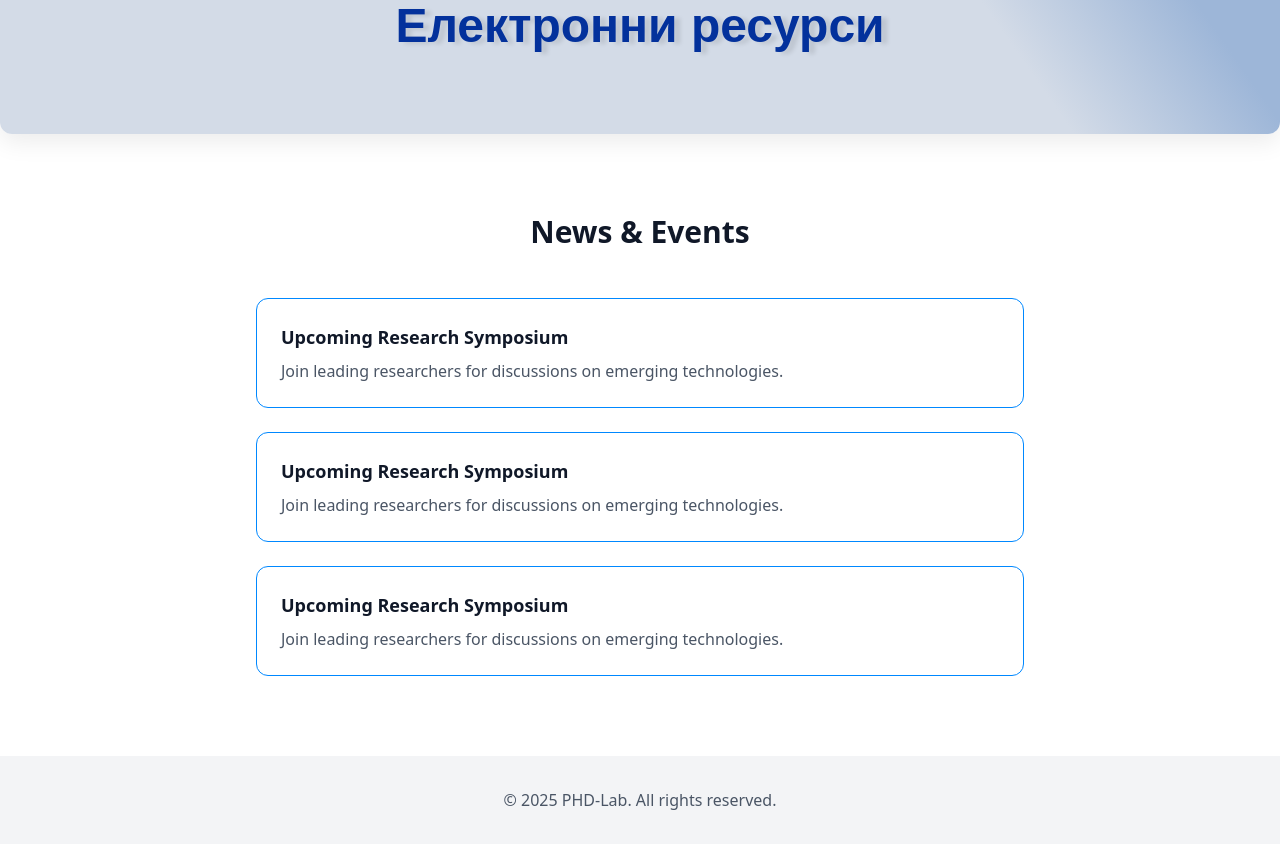
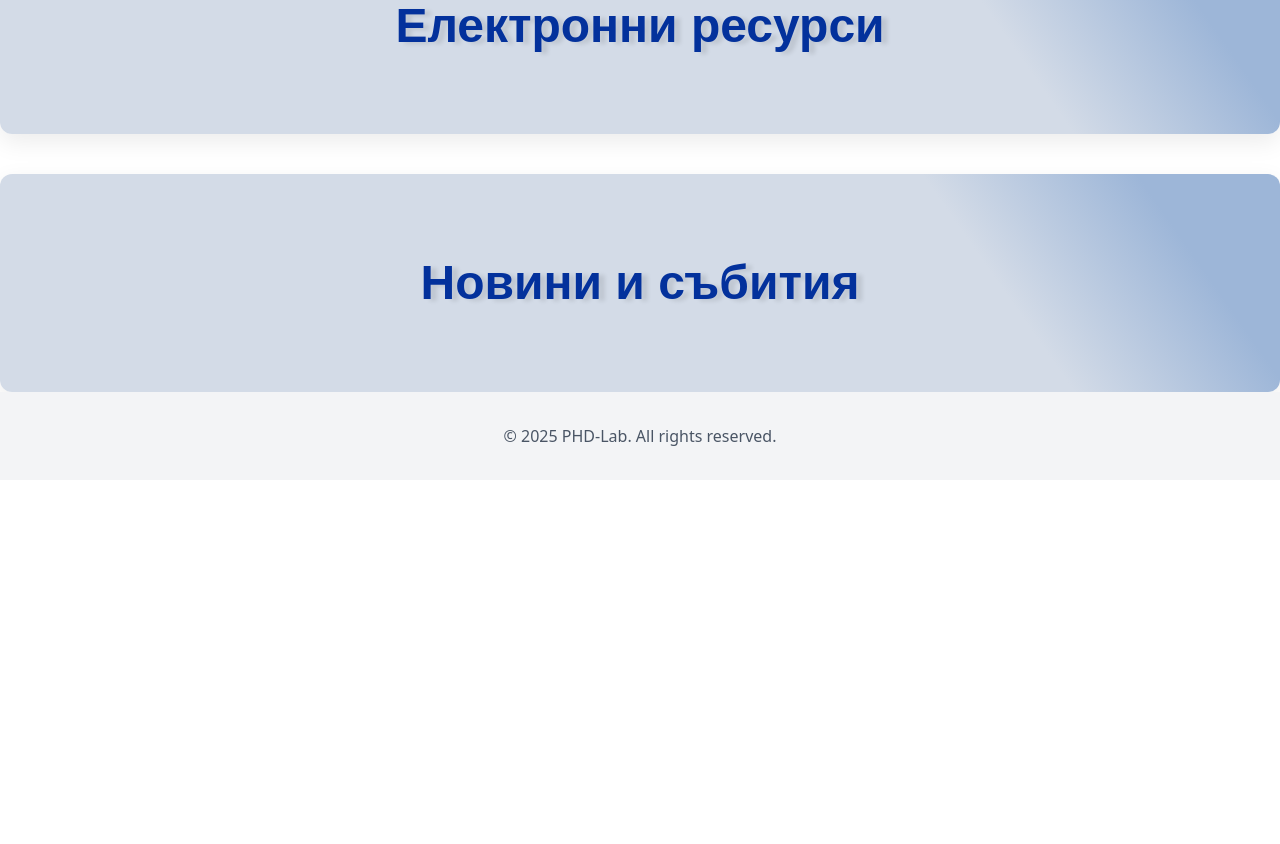
Before and after one commit to VUTP-University/phd-lab-utp, a React (Vite) app in the folder frontend/: page / in a window 1280 px wide. Shown: the part 1480-2324 px from the top of the page. After the commit the page ends 1960 px from the top, so only its background shows below. Built offline with nearby package versions, Linux system fonts and the light colour scheme; no server answers; a web font is replaced by a local one.

Commit message:
added news & events

```diff
--- a/frontend/src/components/Landing/Documents.jsx
+++ b/frontend/src/components/Landing/Documents.jsx
@@ -11,8 +11,6 @@ export default function Documents() {
         <h2 className="text-3xl font-bold text-center primary_text mb-10">
           {t("documents.title")}
         </h2>
-
-
       </div>
     </section>
   );
--- a/frontend/src/components/Landing/NewsEvents.jsx
+++ b/frontend/src/components/Landing/NewsEvents.jsx
@@ -1,28 +1,16 @@
 import React from "react";
+import { useTranslation } from "react-i18next";
+
 
 export default function NewsEvents() {
+  const { t } = useTranslation();
+
   return (
-    <section className="py-20 bg-background-light test">
+    <section className="pb-10 pt-20 mt-10 primary_object">
       <div className="max-w-7xl mx-auto px-6">
-        <h2 className="text-3xl font-bold text-gray-900 text-center">
-          News & Events
+        <h2 className="text-3xl font-bold text-center primary_text mb-10">
+          {t("news.title")}
         </h2>
-
-        <div className="mt-12 space-y-6 max-w-3xl mx-auto">
-          {[1, 2, 3].map((i) => (
-            <div
-              key={i}
-              className="p-6 border rounded-xl hover:bg-blue-50 transition"
-            >
-              <h3 className="text-lg font-semibold text-gray-900">
-                Upcoming Research Symposium
-              </h3>
-              <p className="mt-2 text-gray-600">
-                Join leading researchers for discussions on emerging technologies.
-              </p>
-            </div>
-          ))}
-        </div>
       </div>
     </section>
   );
--- a/frontend/src/i18n.js
+++ b/frontend/src/i18n.js
@@ -42,6 +42,9 @@ const resources = {
       },
       documents: {
         title: "Електронни ресурси"
+      },
+      news: {
+        title: "Новини и събития"
       },
       apply: {
         download: "Изтегли файл",
@@ -128,6 +131,9 @@ const resources = {
       documents: {
         title: "Electronic Resources"
       },
+      news: {
+
+      },
       apply: {
         download: "Download File",
         procedure: {
```
